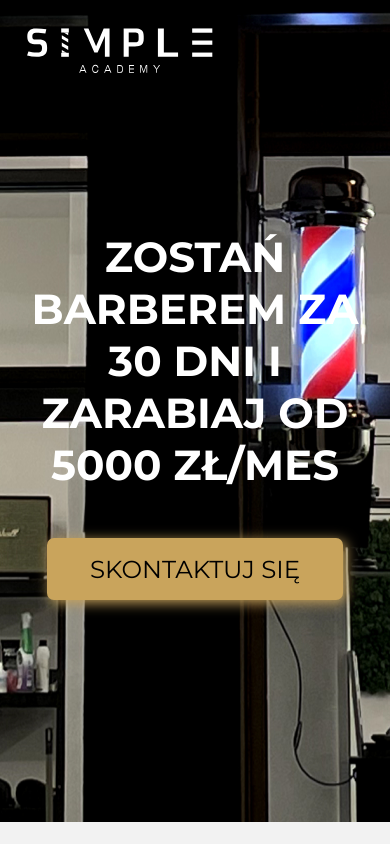
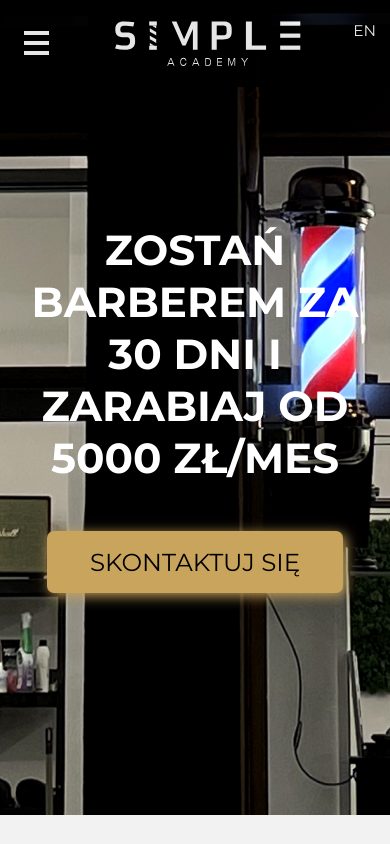
Before and after one commit to Viktor1897/simple-academy, a React (Vite) app: page /#/ in a window 390 px wide. Shown: the top 844 px of the page. Built offline with nearby package versions, Linux system fonts and the light colour scheme; no server answers.

Commit message:
configure anchor links + add mobile hamburger menu

```diff
--- a/src/components/AboutUsSection/AboutUsSection.tsx
+++ b/src/components/AboutUsSection/AboutUsSection.tsx
@@ -1,9 +1,10 @@
 import aboutUs from "assets/simple_forest.jpg";
 import { ContentWrapperResponsive, FlexItem, H3, Section, Text } from "components/StyledHtml/StyledHtml";
+import { LINKS } from "consts";
 
 const AboutUsSection = () => {
     return (
-        <Section padding="6rem 0 10rem 0">
+        <Section id={LINKS.ABOUT_US} padding="6rem 0 10rem 0">
             <H3 marginBottom="4.5rem">O NAS</H3>
             <ContentWrapperResponsive flexDirection="row" alignItems="stretch">
                 <FlexItem>
--- a/src/components/CoursesSection/CoursesSection.tsx
+++ b/src/components/CoursesSection/CoursesSection.tsx
@@ -1,6 +1,6 @@
 import styled from "@emotion/styled";
 import { Button, ContentWrapperResponsive, H3, H4, List, Paper, Section, VerticalFlexContainer } from "components/StyledHtml/StyledHtml";
-import { COLORS } from "consts";
+import { COLORS, LINKS } from "consts";
 
 const courses = [
     //если вдруг firebase будет не будет создавать айдишники, то добавить uuid и генерить их самому чтобы было понятно на какой курс откликнулись.
@@ -23,7 +23,7 @@ const courses = [
 
 const CoursesSection = () => {
     return (
-        <Section padding="6rem 0 8rem 0" backgroundColor={COLORS.bgDark}>
+        <Section id={LINKS.COURSES} padding="6rem 0 8rem 0" backgroundColor={COLORS.bgDark}>
             <H3 marginBottom="4rem" color={COLORS.white}>SZKOLIENIA</H3>
             <ContentWrapperResponsive alignItems="stretch">
                 {courses.map((course) => <VerticalFlexContainer textAlign="left" key={course.title}>
--- a/src/components/Footer/Footer.tsx
+++ b/src/components/Footer/Footer.tsx
@@ -5,11 +5,11 @@ import AcademyLogo from "assets/logo.svg";
 import Phone from "assets/phone.svg";
 import { Button, H3, Section, Text } from "components/StyledHtml/StyledHtml";
 import { ContentWrapper } from "components/StyledHtml/StyledHtml";
-import { COLORS } from "consts";
+import { COLORS, LINKS } from "consts";
 
 export const Footer = () => {
     return (
-        <FooterElement backgroundColor={COLORS.bgDark} padding="8rem 0">
+        <FooterElement id={LINKS.CONTACT} backgroundColor={COLORS.bgDark} padding="8rem 0">
             <ContentWrapper gap="9.5rem" flexDirection="column">
                 <H3 color={COLORS.white}>Masz pytania? Zapytaj!</H3>
                 <FlexLayout>
--- a/src/components/Header/Header.tsx
+++ b/src/components/Header/Header.tsx
@@ -8,14 +8,14 @@ import { useMediaQuery } from "hooks/useMediaQuery";
 import NavbarDesktop from "../Navbar/NavbarDesktop/NavbarDesktop";
 
 const Header = () => {
-    const matches = useMediaQuery("(min-width: 768px)");
+    const matches = useMediaQuery("(min-width: 800px)");
 
     return (
         <HeaderElement>
             <ContentWrapper gap="none" flexDirection="column" alignItems="center">
                 {matches ? <NavbarDesktop/> : <NavbarMobile />}
-                <H2 marginBottom="6.7rem" color={COLORS.white}>ZOSTAŃ BARBEREM ZA 30 DNI I ZARABIAJ OD 5000 ZŁ/MES</H2>
-                <Button maxWidth="42.2rem" padding="2.3rem 0" fontSize="3.5rem">SKONTAKTUJ SIĘ</Button>
+                <H2 marginBottom="6.7rem" color={COLORS.white} style={{ marginTop: matches ? "18.6rem" : "32rem" }}>ZOSTAŃ BARBEREM ZA 30 DNI I ZARABIAJ OD 5000 ZŁ/MES</H2>
+                <Button onClick={() => console.log("HI")} maxWidth="42.2rem" padding="2.3rem 0" fontSize="3.5rem">SKONTAKTUJ SIĘ</Button>
             </ContentWrapper>
         </HeaderElement>
     );
--- a/src/components/Navbar/NavbarDesktop/NavbarDesktop.tsx
+++ b/src/components/Navbar/NavbarDesktop/NavbarDesktop.tsx
@@ -26,16 +26,15 @@ const NavbarDesktop = () => {
 
 export default NavbarDesktop;
 
-const LogoImage = styled.img`
+export const LogoImage = styled.img`
     width: 26.5rem;
 `;
 
-const NavBarContainer = styled.div`
+export const NavBarContainer = styled.div`
     width: 100%;
     display: flex;
     justify-content: space-between;
     padding: 4rem 0;
-    margin-bottom: 18.6rem;
 `;
 
 const CallMeBlock = styled.div`
--- a/src/components/Navbar/NavbarDesktop/Navigation/Navigation.tsx
+++ b/src/components/Navbar/NavbarDesktop/Navigation/Navigation.tsx
@@ -1,19 +1,25 @@
 import styled from "@emotion/styled";
-import { COLORS } from "consts";
+import { COLORS, LINKS } from "consts";
 
 const Navigation = () => {
+
+    const goTo = (href: string): void => {
+        document.querySelector(`#${href}`)?.scrollIntoView({
+            behavior: "smooth",
+        });
+    };
 
     return (
         <Nav>
             <Ul>
                 <Li>
-                    <A href="#">O NAS</A>
+                    <Link onClick={() => goTo(LINKS.ABOUT_US)}>O NAS</Link>
                 </Li>
                 <Li>
-                    <A href="#">SZKOLIENIA</A>
+                    <Link onClick={() => goTo(LINKS.COURSES)}>SZKOLIENIA</Link>
                 </Li>
                 <Li>
-                    <A href="#">KONTAKT</A>
+                    <Link  onClick={() => goTo(LINKS.CONTACT)}>KONTAKT</Link>
                 </Li>
             </Ul>
         </Nav>
@@ -39,9 +45,11 @@ const Li = styled.li`
     list-style-type: none;
 `;
 
-const A = styled.a`
+const Link = styled.button`
+    background: none;
+    border: none;
+    cursor: pointer;
     font-weight: 500;
     font-size: 2.2rem;
     color: ${COLORS.white};
-    text-decoration: none;
 `;
--- /dev/null
+++ b/src/components/Navbar/NavbarMobile/Menu/Menu.tsx
@@ -0,0 +1,30 @@
+import styled from "@emotion/styled";
+import { COLORS } from "consts";
+
+function Menu() {
+    return (
+        <MenuContainer>
+            12
+        </MenuContainer>
+    );
+}
+
+export default Menu;
+
+const MenuContainer = styled.div`
+    background-color: red;
+    width: 100%;
+    height: 100%;
+    top: 80px;
+    bottom: 0;
+    right: 0;
+    left: 0;
+    position: fixed;
+    pointer-events: auto;
+    overflow: hidden;
+    opacity: 0.85;
+    background-color: ${COLORS.black};
+    display: flex;
+    justify-content: flex-start;
+    align-items: flex-start;
+`;
--- a/src/components/Navbar/NavbarMobile/NavbarMobile.tsx
+++ b/src/components/Navbar/NavbarMobile/NavbarMobile.tsx
@@ -1,24 +1,73 @@
 import styled from "@emotion/styled";
 import AcademyLogo from "assets/logo.svg";
+import { Text } from "components/StyledHtml/StyledHtml";
+import { COLORS } from "consts";
+import { useState } from "react";
+
+import { LogoImage, NavBarContainer } from "../NavbarDesktop/NavbarDesktop";
+import Menu from "./Menu/Menu";
 
 const NavbarMobile = () => {
+    const [isMenuActive, setMenuActive] = useState(false);
     return (
-        <NavBarContainer>
+        <MobileNavBar>
+            <MenuBtn onClick={() => setMenuActive((prev) => !prev)}>
+                <MenuIcon isActive={isMenuActive} />
+            </MenuBtn>
             <LogoImage src={AcademyLogo} alt="simple academy"/>
-        </NavBarContainer>
+            <Text color={COLORS.white}>EN</Text>
+            {isMenuActive && <Menu />}
+        </MobileNavBar>
     );
 };
 
 export default NavbarMobile;
 
-const LogoImage = styled.img`
-    width: 26.5rem;
+const MobileNavBar = styled(NavBarContainer)`
+    position: fixed;
+    background-color: ${COLORS.black};
+    padding: 3rem 2rem;
+    opacity: 0.9;
+    z-index: 2;
 `;
 
-const NavBarContainer = styled.div`
-    width: 100%;
-    display: flex;
-    justify-content: space-between;
-    padding: 4rem 0;
-    margin-bottom: 18.6rem;
+
+type MenuIconProps = {
+    isActive: boolean;
+}
+
+const MenuBtn = styled.button`
+    background-color: transparent;
+    border: none;
+    cursor: pointer;
+    width: 7rem;
 `;
+
+const MenuIcon = styled.div<MenuIconProps>`
+    width: 3.5rem;
+    height: ${props => !props.isActive ? "4px" : "0"};
+    background: #fff;
+    position: relative;
+    left: 10px;
+    transition: ${props => !props.isActive ? "all .5s ease-out" : ""};
+    &::before {
+        content: '';
+        position: absolute;
+        width: 3.5rem;
+        height: 4px;
+        left: 0;
+        background: #fff;
+        transition: all .5s ease-in-out;
+        transform: ${props => !props.isActive ? "translateY(-0.75em)" : "rotate(45deg)"};
+    };
+    &::after {
+        content: '';
+        position: absolute;
+        width: 3.5rem;
+        height: 4px;
+        left: 0;
+        background: #fff;
+        transition: all .5s ease-in-out;
+        transform: ${props => !props.isActive ? "translateY(0.75em)" : "rotate(-45deg)"};
+    };
+`;
--- a/src/consts.ts
+++ b/src/consts.ts
@@ -9,3 +9,9 @@ export const COLORS = {
     bgGray: "#F2F2F2",
     textGray: "#7D7D7D",
 };
+
+export const LINKS = {
+    ABOUT_US: "about-us",
+    COURSES: "courses",
+    CONTACT: "contact",
+};
```
